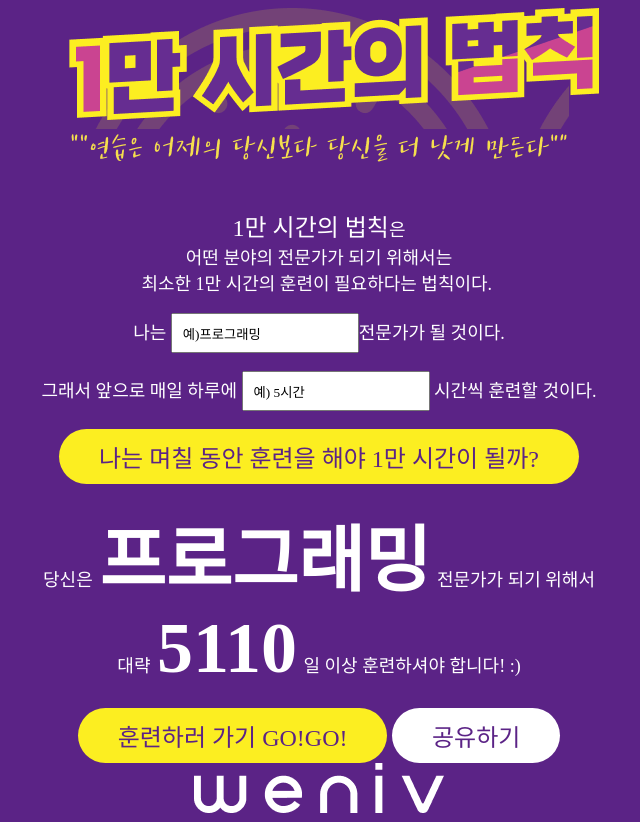
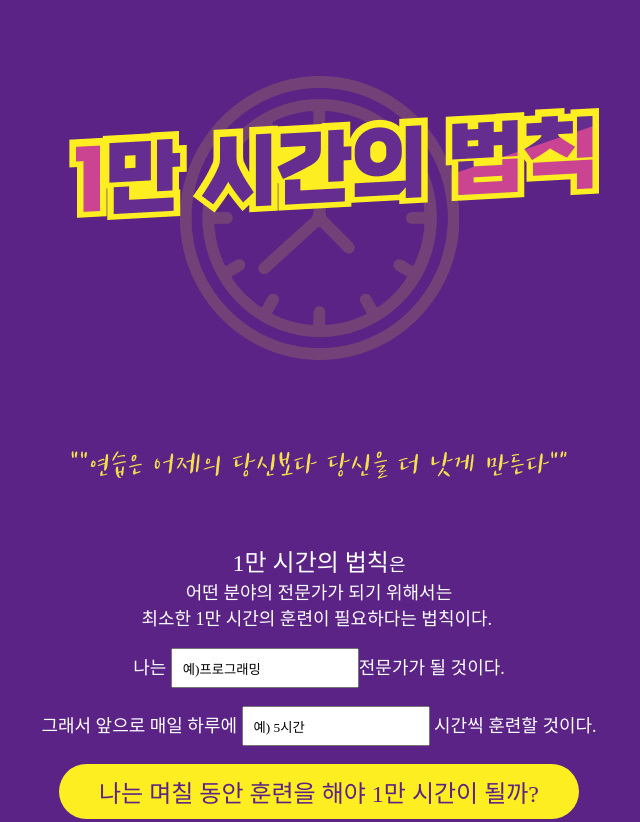
Before and after one commit to Dev-RyanK/digital, a plain HTML site: page hmwk/clone-may/index.html in a window 1280 px wide. Shown: the top 822 px of the page, without its empty margins (321-961 px from the left). Drawn offline with Linux system fonts and the light colour scheme; a web font is replaced by a local one.

Commit message:
adjusted position & size of h1 background image
- still working on it

```diff
--- a/hmwk/clone-may/index.html
+++ b/hmwk/clone-may/index.html
@@ -13,7 +13,7 @@
   <body>
     <header>
       <h1 class="image"><img src="images/title.png" alt="1만 시간의 법칙"></h1>
-      <q>"연습은 어제의 당신보다 당신을 더 낫게 만든다"</q>
+      <p><q>"연습은 어제의 당신보다 당신을 더 낫게 만든다"</q></p>
       <article class="">
         <img src="quote-left" alt="">
         <p><span class="bold">1만 시간의 법칙</span>은<br>
--- a/hmwk/clone-may/style.css
+++ b/hmwk/clone-may/style.css
@@ -27,12 +27,16 @@ body {
 
 h1 {
   background-image: url(images/clock.png);
-  padding: 60px auto;
-  width: 220px;
-  repeat: none;
+  background-repeat: no-repeat;
+  background-position: center;
+  background-origin: padding-box; /*여기 너무 지저분한데 다시 생각*/
+  background-size: 40%;
+  height: 220px;
+  width: 20px;
+  padding: 100px;
 }
 
-/*title*/
+/* title */
 q {
   font-family: 'tvnjoy';
   color: #F5DF4D;
```
